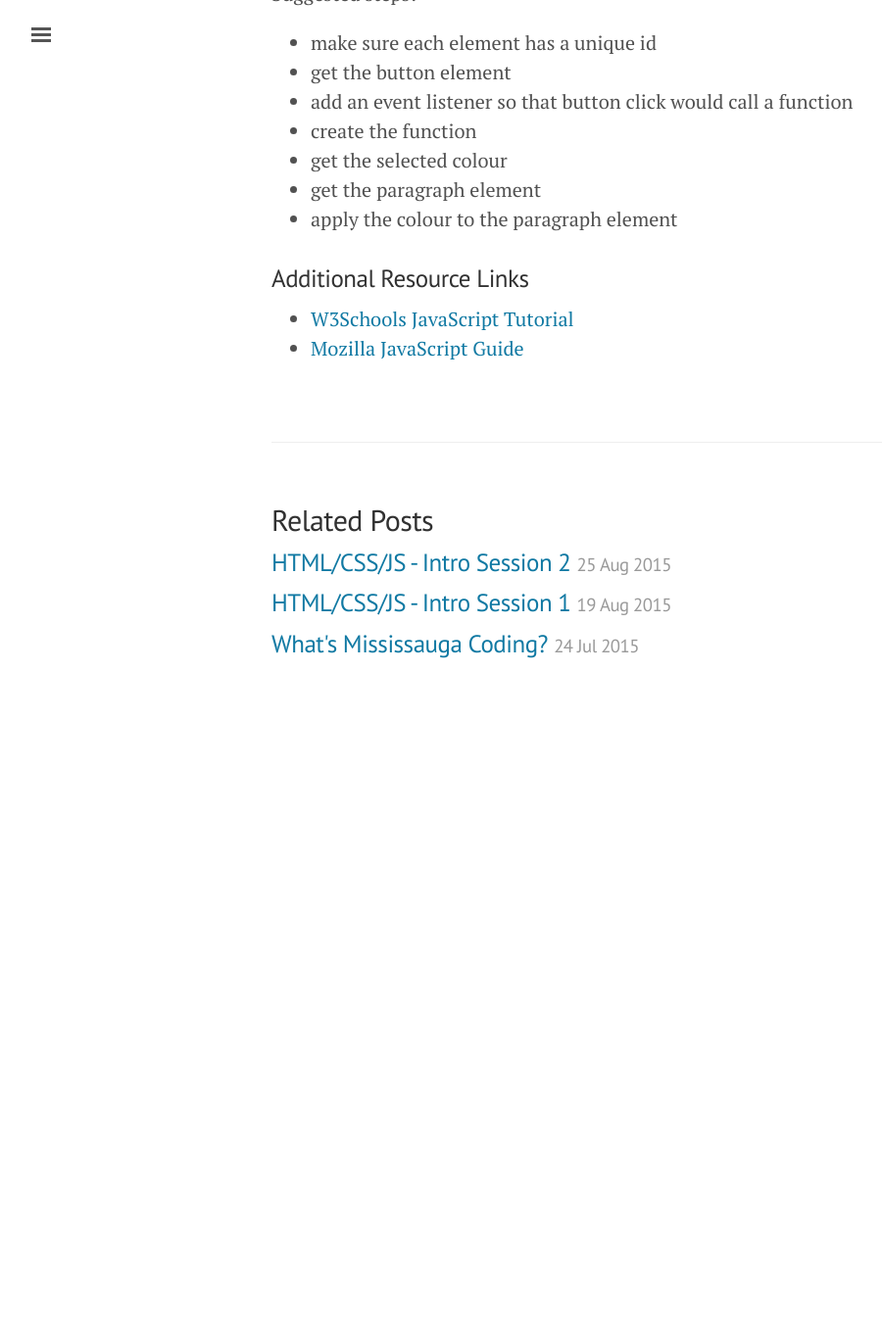
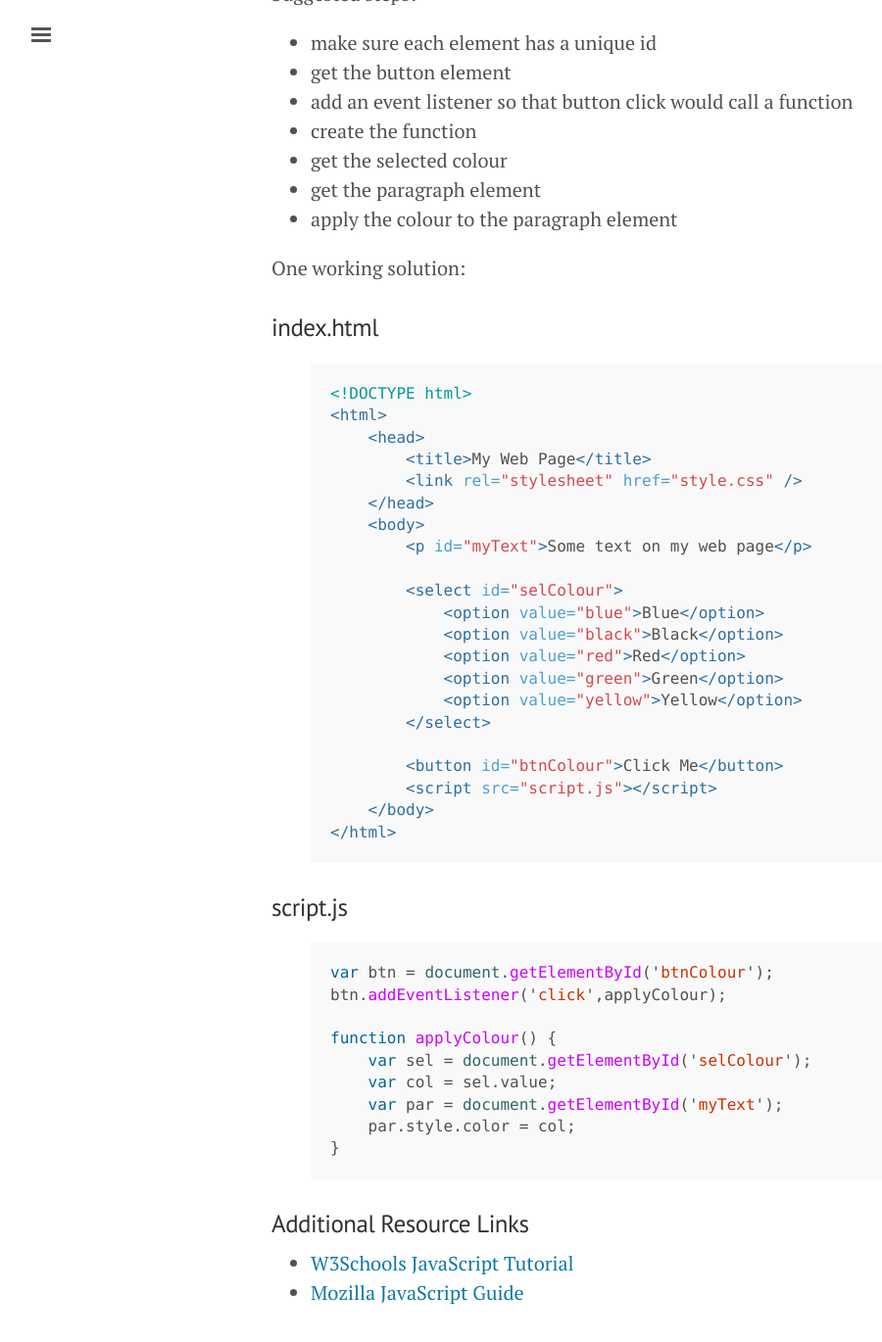
Before and after one commit to MississaugaCoding/mississaugacoding.github.io, a Jekyll site: the page built from _posts/2015-09-01-html-css-js-intro-session3.md, in a window 1280 px wide and 1400 px high, scrolled down 4578 px. Shown: the top 1370 px of the window at 98% size, without its empty margins (3-903 px from the left). Built offline with Jekyll 4.4.1, drawn with Linux system fonts in a browser that asks for light colours; comment, search, counter and statistics services are not loaded; before the commit the page ends 5311 px from its top, so only the background shows below that.

Commit message:
added exercise solution

```diff
--- a/_posts/2015-09-01-html-css-js-intro-session3.md
+++ b/_posts/2015-09-01-html-css-js-intro-session3.md
@@ -188,6 +188,46 @@ Suggested steps:
 - apply the colour to the paragraph element
 
 
+One working solution:
+
+###index.html
+{% highlight html %}
+<!DOCTYPE html>
+<html>
+    <head>
+        <title>My Web Page</title>
+        <link rel="stylesheet" href="style.css" />
+    </head>
+    <body>
+        <p id="myText">Some text on my web page</p>
+
+        <select id="selColour">
+            <option value="blue">Blue</option>
+            <option value="black">Black</option>
+            <option value="red">Red</option>
+            <option value="green">Green</option>
+            <option value="yellow">Yellow</option>
+        </select>
+
+        <button id="btnColour">Click Me</button>
+        <script src="script.js"></script>
+    </body>
+</html>
+{% endhighlight %}
+
+###script.js
+{% highlight javascript %}
+var btn = document.getElementById('btnColour');
+btn.addEventListener('click',applyColour);
+
+function applyColour() {
+    var sel = document.getElementById('selColour');
+    var col = sel.value;
+    var par = document.getElementById('myText');
+    par.style.color = col;
+}
+{% endhighlight %}
+
 ###Additional Resource Links
 - [W3Schools JavaScript Tutorial](http://www.w3schools.com/js/)
 - [Mozilla JavaScript Guide](https://developer.mozilla.org/en-US/docs/Web/JavaScript/Guide)
```
